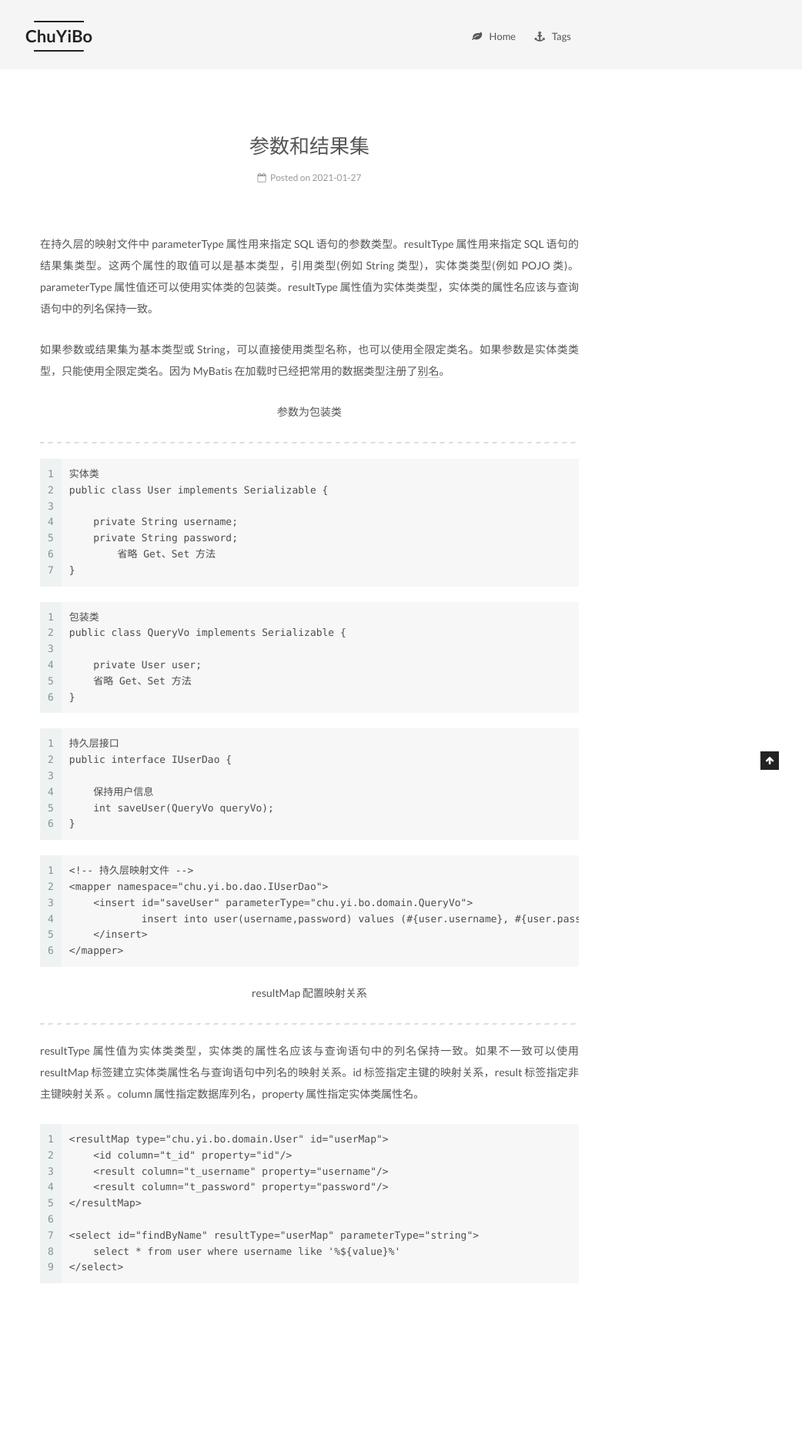
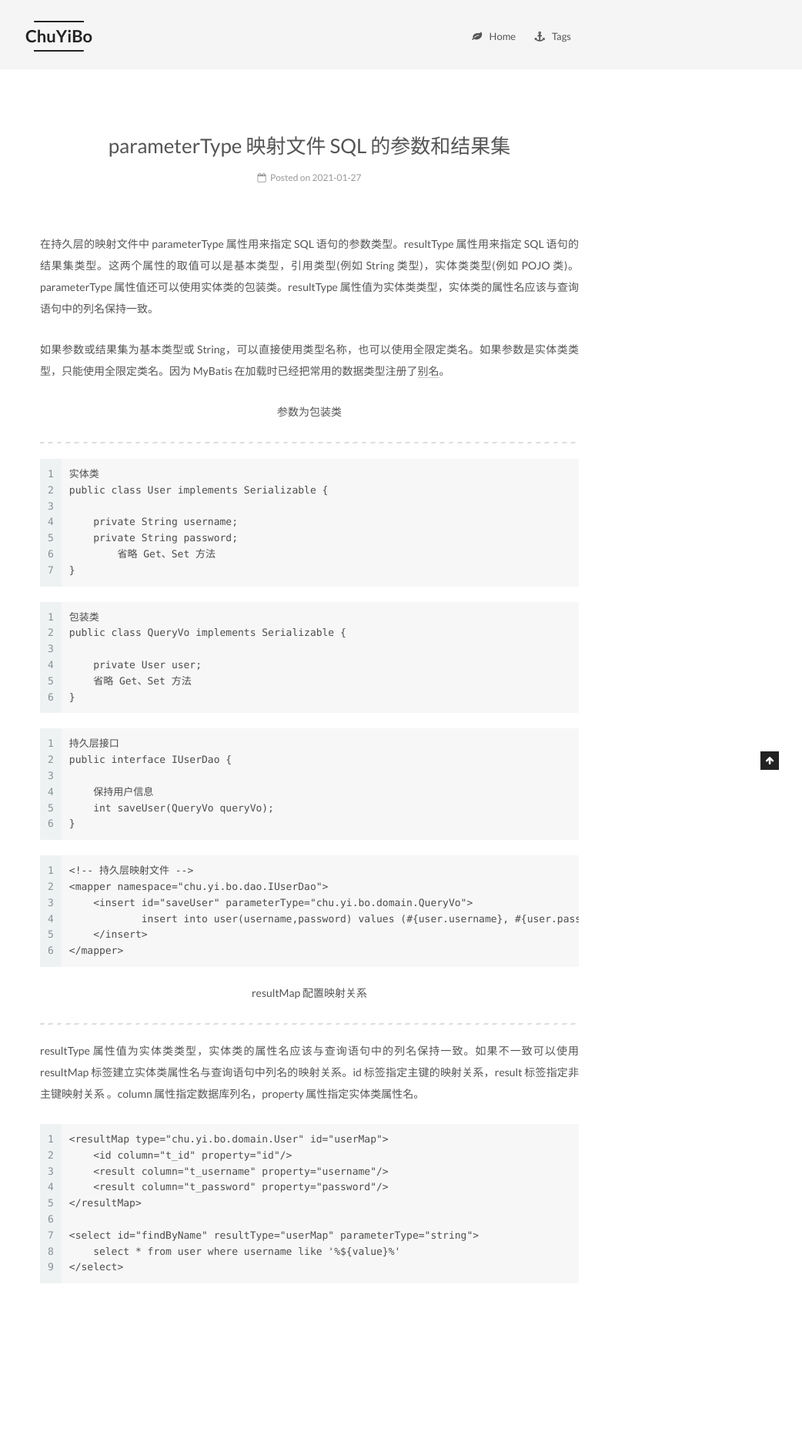
Before and after one commit to chuyibo/chuyibo.github.io, a Jekyll site: the page built from _posts/2021-01-27-MyBatis 学习笔记04.md, in a window 1280 px wide. Shown: the whole page at 77% size, without its empty margins (238-1280 px from the left). Built offline with Jekyll 4.4.1, drawn with Linux system fonts in a browser that asks for light colours.

Commit message:
2021/02/13

```diff
--- a/_posts/2021-01-27-MyBatis 学习笔记04.md
+++ b/_posts/2021-01-27-MyBatis 学习笔记04.md
@@ -1,5 +1,5 @@
 ---
-title: 参数和结果集
+title: parameterType 映射文件 SQL 的参数和结果集
 indextitle: Mybatis 学习笔记(四)
 date: 2021-01-27 23:30:09
 description: parameterType 属性用来指定 SQL 语句的参数类型。resultType 属性用来指定 SQL 语句的结果集类型。参数为包装类型示例，resultMap 配置映射关系示例。
```
